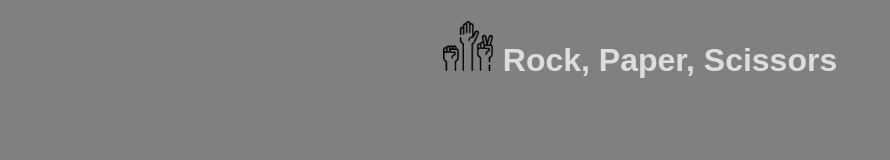
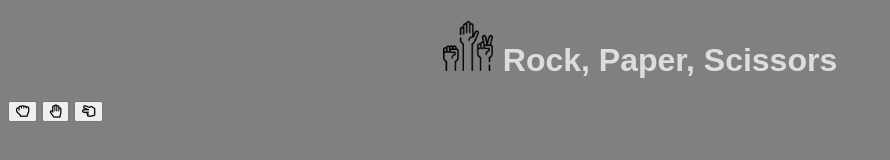
Before and after one commit to oneillrobbie99/RPS-Project-2, a plain HTML site: page index.html in a window 1280 px wide. Shown: the whole page, without its empty margins (0-890 px from the left). Drawn offline with Linux system fonts and the light colour scheme.

Commit message:
add buttons and icons for buttons

```diff
--- a/assets/css/style.css
+++ b/assets/css/style.css
@@ -16,3 +16,5 @@ body {
     font-family:Arial, Helvetica, sans-serif;
     color: #ddd;
 }
+
+/*Game layout*/
--- a/index.html
+++ b/index.html
@@ -16,5 +16,19 @@
 
     <h1 class="heading"><img class="logo" src="assets/images/RockPaperScissor.png" alt="RockPaperScissor">Rock, Paper, Scissors</h1>
 
+<div class="game-area">
+    <div class="choice-area">
+        <button data-type="rock" class="btn btn--big btn red">
+            <i class="far fa-hand-rock"></i>
+        </button>
+        <button data-type="paper" class="btn btn--big btn green">
+            <i class="far fa-hand-paper"></i>
+        </button>
+        <button data-type="scissors" class="btn btn--big btn blue">
+            <i class="far fa-hand-scissors"></i>
+        </button>
+    </div>
+</div>
+
 </body>
 </html>
```
